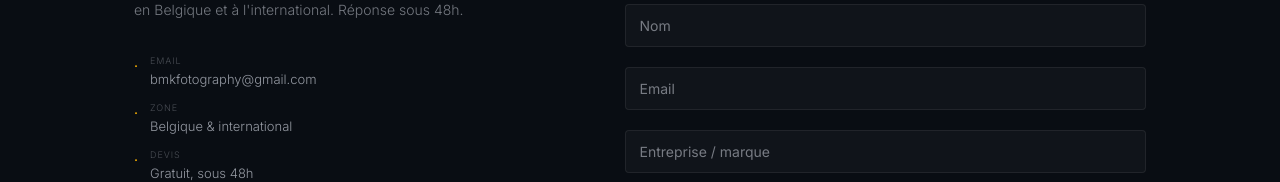
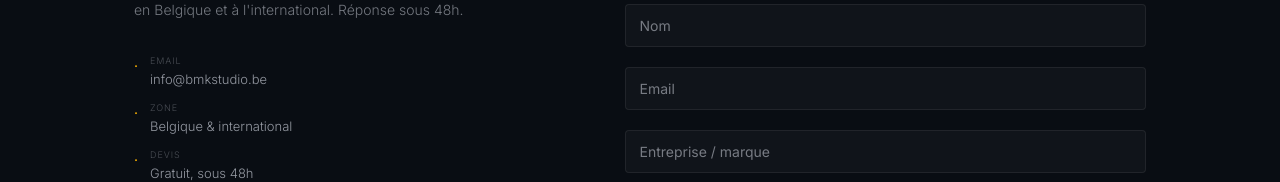
Before and after one commit to BmkCode/bmk-studio, a Next.js app: page /contact in a window 1280 px wide. Shown: the part 365-547 px from the top of the page. Built offline with nearby package versions, Linux system fonts and the light colour scheme; a web font is replaced by a local one.

Commit message:
fix: liens sociaux contact + email

```diff
--- a/app/contact/ContactClient.tsx
+++ b/app/contact/ContactClient.tsx
@@ -240,7 +240,7 @@ export default function ContactClient({
 
             <div className="flex flex-col gap-3">
               {[
-                { label: t.contact.email_label, value: "bmkfotography@gmail.com" },
+                { label: t.contact.email_label, value: "info@bmkstudio.be" },
                 { label: t.contact.zone_label, value: t.contact.zone_value },
                 { label: t.contact.devis_label, value: t.contact.devis_value },
               ].map(({ label, value }) => (
@@ -263,8 +263,8 @@ export default function ContactClient({
 
             <div className="flex gap-3">
               {[
-                { href: "https://instagram.com", label: "Instagram" },
-                { href: "https://linkedin.com", label: "LinkedIn" },
+{ href: "https://www.instagram.com/bmk.studio/", label: "Instagram" },
+{ href: "https://www.linkedin.com/in/m-khalid-bouanane-77a51223a/", label: "LinkedIn" },
               ].map(({ href, label }) => {
                 const sh = hoveredSocial === label;
                 return (
```
